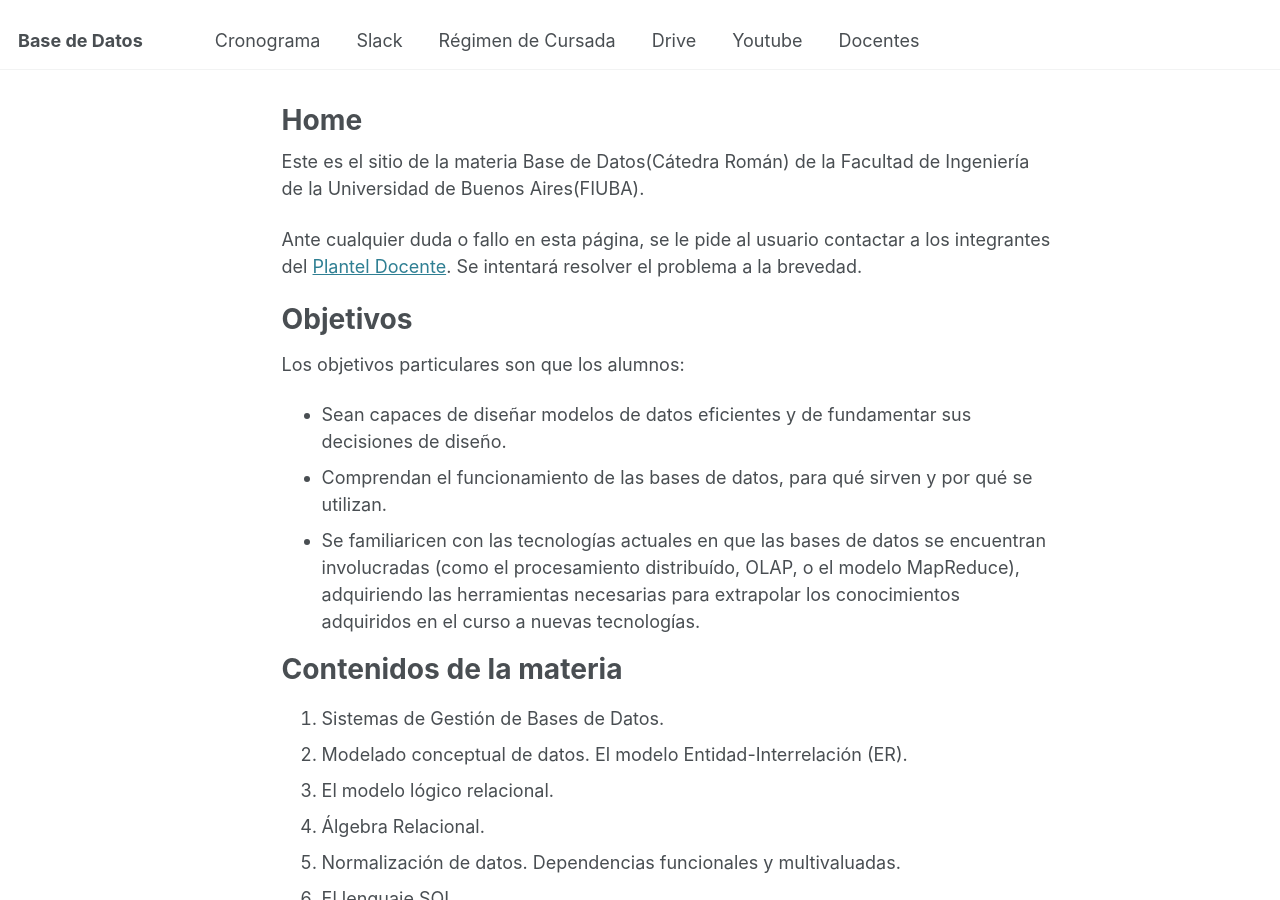
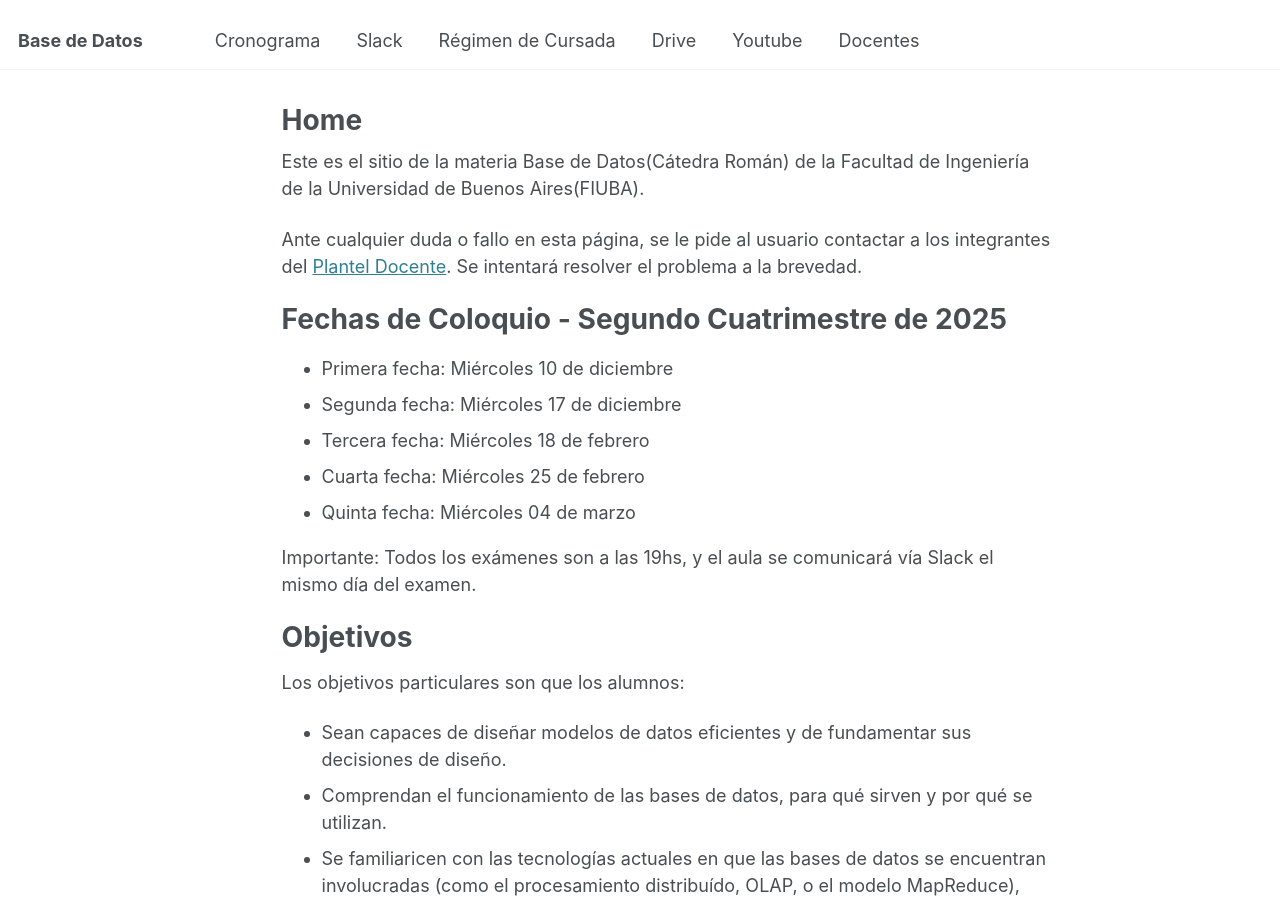
Before and after one commit to base-de-datos-fiuba/bdd-fiuba, a Jekyll site: the page built from _pages/about.md, in a window 1280 px wide and 900 px high. Built offline with Jekyll 4.4.1, drawn with Linux system fonts in a browser that asks for light colours.

Commit message:
add exam dates and important information for Segundo Cuatrimestre 2025 in about.md

```diff
--- a/_pages/about.md
+++ b/_pages/about.md
@@ -10,6 +10,17 @@ redirect_from:
 Este es el sitio de la materia Base de Datos(Cátedra Román) de la Facultad de Ingeniería de la Universidad de Buenos Aires(FIUBA).
 
 Ante cualquier duda o fallo en esta página, se le pide al usuario contactar a los integrantes del [Plantel Docente](/bdd-fiuba/docentes/). Se intentará resolver el problema a la brevedad.
+
+Fechas de Coloquio - Segundo Cuatrimestre de 2025
+======
+- Primera fecha: Miércoles 10 de diciembre
+- Segunda fecha: Miércoles 17 de diciembre
+- Tercera fecha: Miércoles 18 de febrero
+- Cuarta fecha: Miércoles 25 de febrero
+- Quinta fecha: Miércoles 04 de marzo
+
+Importante: Todos los exámenes son a las 19hs, y el aula se comunicará vía Slack el mismo día del examen.
+
 
 Objetivos
 ======
```
